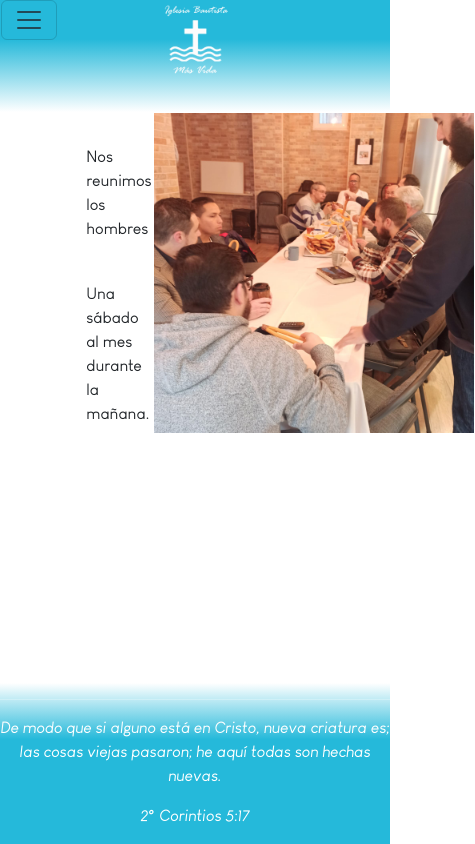
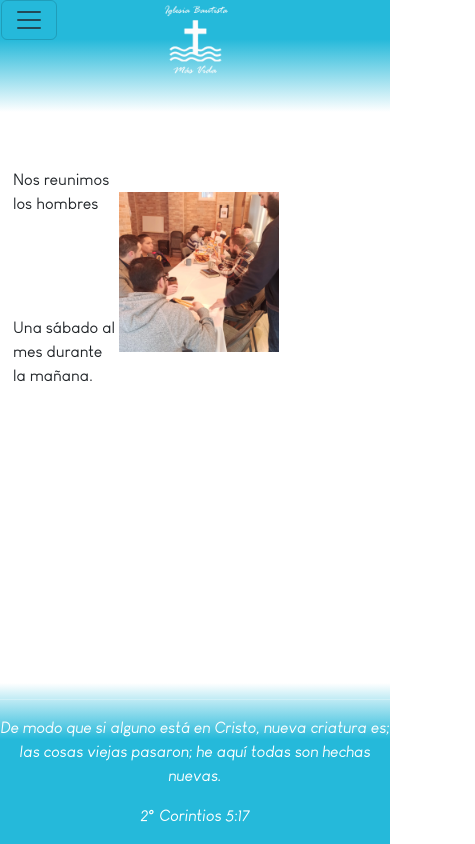
Before and after one commit to mmorac/ibmvweb, an Angular app: page /ministerio/hombres in a window 390 px wide. Shown: the whole page, 475 px wide, since content can reach past the window. Built offline with nearby package versions, Linux system fonts and the light colour scheme.

Commit message:
Actualizando navbar
Se agregó al navbar la funcionalidad de colapsar el menú en dispositivo móvil

```diff
--- a/src/app/componentes/ministerios/ministerios.component.css
+++ b/src/app/componentes/ministerios/ministerios.component.css
@@ -10,3 +10,17 @@ td{
 img{
     height: 20rem;
 }
+
+@media screen and (max-width: 600px) {
+    table{
+        width: 80%;
+        margin-left: 0;
+    }
+    img{
+        height: 10rem;
+    }
+
+    td{
+        width: 20rem;
+    }
+}
--- a/src/app/componentes/ministerios/ministerios.component.html
+++ b/src/app/componentes/ministerios/ministerios.component.html
@@ -6,6 +6,6 @@
         </tr>
         <tr>
             <td>{{ministerios[parametro]["horario"]}}</td>
-        </tr>
+            </tr>
     </table>
 </div>
--- a/src/app/componentes/navbar/navbar.component.html
+++ b/src/app/componentes/navbar/navbar.component.html
@@ -25,8 +25,8 @@
                 Media
               </a>
               <ul class="dropdown-menu">
-                <li><a class="dropdown-item" routerLink="/ensenanzas">Enseñanzas</a></li>
-                <li><a class="dropdown-item" href="#">Biblioteca</a></li>
+                <li><a class="dropdown-item" routerLink="/ensenanzas" data-bs-toggle="collapse" data-bs-target=".navbar-collapse.show">Enseñanzas</a></li>
+                <li><a class="dropdown-item" href="#" data-bs-toggle="collapse" data-bs-target=".navbar-collapse.show">Biblioteca</a></li>
               </ul>
             </li>
             <li class="nav-item dropdown">
@@ -34,17 +34,17 @@
                 Ministerios
               </a>
               <ul class="dropdown-menu">
-                <li><a class="dropdown-item" routerLink="/ministerio/ninos">Niños</a></li>
-                <li><a class="dropdown-item" routerLink="/ministerio/jovenes">Jóvenes</a></li>
-                <li><a class="dropdown-item" routerLink="/ministerio/mujeres">Mujeres</a></li>
-                <li><a class="dropdown-item" routerLink="/ministerio/hombres">Hombres</a></li>
+                <li><a class="dropdown-item" routerLink="/ministerio/ninos" data-bs-toggle="collapse" data-bs-target=".navbar-collapse.show">Niños</a></li>
+                <li><a class="dropdown-item" routerLink="/ministerio/jovenes" data-bs-toggle="collapse" data-bs-target=".navbar-collapse.show">Jóvenes</a></li>
+                <li><a class="dropdown-item" routerLink="/ministerio/mujeres" data-bs-toggle="collapse" data-bs-target=".navbar-collapse.show">Mujeres</a></li>
+                <li><a class="dropdown-item" routerLink="/ministerio/hombres" data-bs-toggle="collapse" data-bs-target=".navbar-collapse.show">Hombres</a></li>
               </ul>
             </li>
             <li class="nav-item">
               <a class="nav-link" href="https://www.paypal.com/donate/?hosted_button_id=GAMZF5RTTXTYN" target="_blank">Dona</a>
             </li>
             <li class="nav-item">
-              <a class="nav-link" routerLink="/contacto">Contacto</a>
+              <a class="nav-link" routerLink="/contacto" data-bs-toggle="collapse" data-bs-target=".navbar-collapse.show">Contacto</a>
             </li>
           </ul>
         </div>
```
Also changed, not shown: 1 other file (tests, documents, lock files or other folders).
